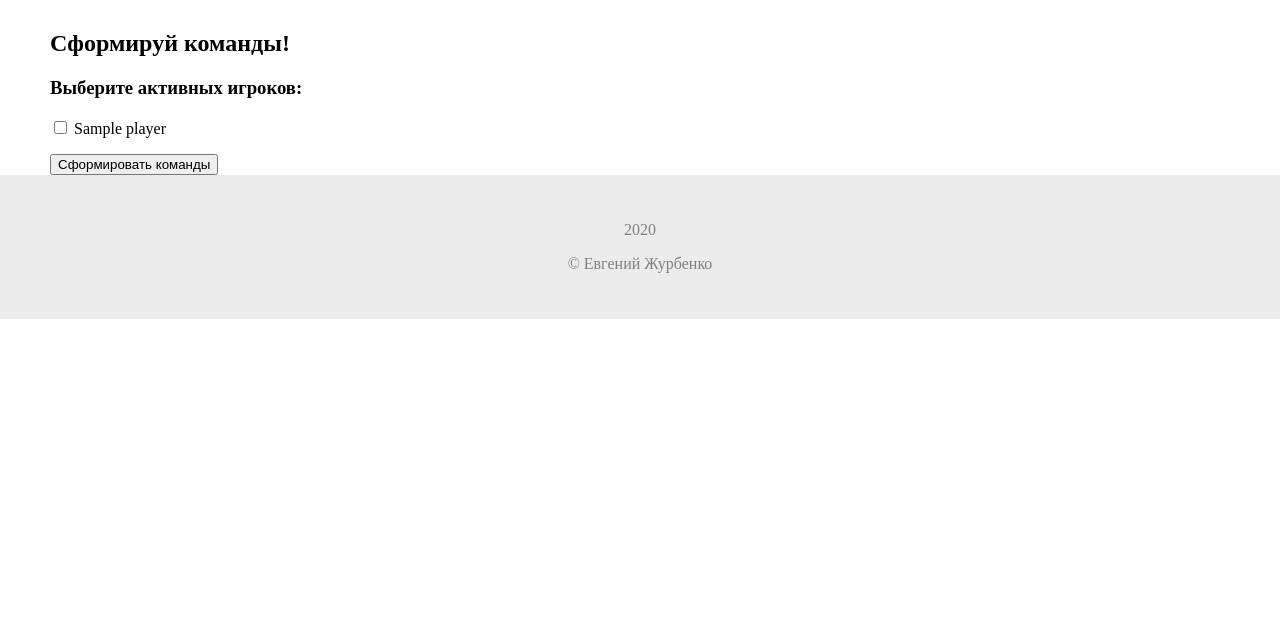
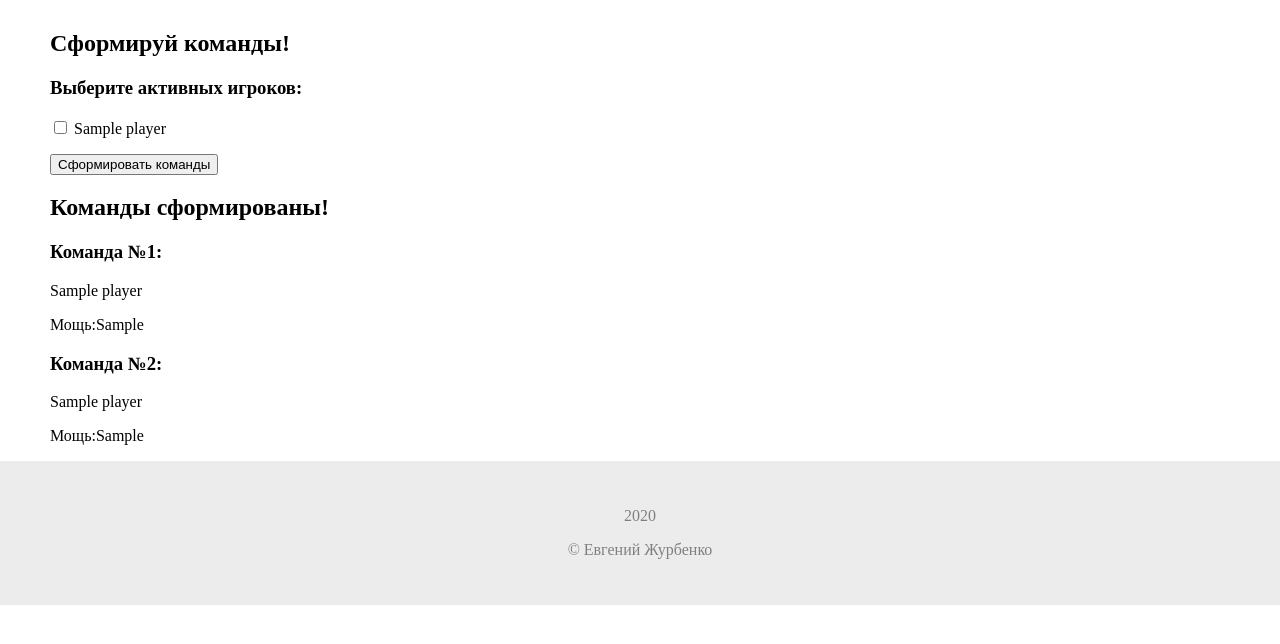
Before and after one commit to EEZH/Team_generator_on_web, a Flask app: template templates/team_gen.html in a window 1280 px wide. Shown: the part 143-787 px from the top of the page. Run offline with Flask 2, Linux system fonts and the light colour scheme; the template is opened without the code that fills it: most values are stand-ins (such as "Sample title", 1, 10 or a date in 2020).

Commit message:
working version #1

```diff
--- a/functions.py
+++ b/functions.py
@@ -42,7 +42,7 @@ def ap_list_getter():
     cursor.execute(query_active_players)
     conn.commit()
     active_players.append(cursor.fetchall())
-    print(active_players)
+    # print(active_players)
     return active_players
 
 
@@ -75,8 +75,8 @@ def team_power(team):
     team_power = 0
     for player in team:
         team_power += player.average_stats
-        print(player.name)
-    print(team_power)
+        # print(player.name)
+    # print(team_power)
     return team_power
 
 
--- a/main.py
+++ b/main.py
@@ -1,7 +1,6 @@
 from flask import Flask, render_template, request, redirect
-from data import players_class_list, players, year, a
-
-from functions import db_list_getter
+from data import players, year
+from functions import team_power, delta_power, team_clbr
 
 app = Flask(__name__)
 
@@ -15,14 +14,62 @@ def home():
 def team_gen():
     if request.method == "GET":
         return render_template("team_gen.html", players=players, year=year)
-    list = []
-    active = dict(
-    player=request.form["name"]
-    )
-    list.append(active)
-    print(list)
-    return render_template("team_gen.html", players=players, year=year)
 
+    active_players = request.form.getlist("myPlayer")
+
+    # формируем список экземпляров класса Player из активных игроков
+    def active_payers_list():
+        active_players_list = []
+        for myPlayer in players:
+            for act_player in active_players:
+                if act_player == myPlayer.name:
+                    active_players_list.append(myPlayer)
+        return active_players_list
+
+    # myPlayers = active_payers_list()
+    # print(myPlayers)
+    # определям количество игроков в командах
+    def div_players_team(active_players_list):
+        team_1_cnt = len(active_payers_list()) // 2
+        team_2_cnt = len(active_payers_list()) - team_1_cnt
+
+        return team_1_cnt, team_2_cnt
+
+    # two_teams_len = div_players_team(active_payers_list())
+    # print(two_teams_len)
+
+    # формируем команды
+    def team_creator():
+        team_1 = []
+        team_2 = []
+
+        # формируем команду №1
+        for i in range(div_players_team(active_payers_list())[0]):
+            team_1.append(active_payers_list()[i])
+
+        # формируем команду №2
+        for i in range(div_players_team(active_payers_list())[0],
+                       div_players_team(active_payers_list())[0] + div_players_team(active_payers_list())[1]):
+            team_2.append(active_payers_list()[i])
+
+        return team_1, team_2
+
+    teams = team_creator()
+    print(teams)
+    team1_power = team_power(team_creator()[0])
+    team2_power = team_power(team_creator()[1])
+    delta_power_loc = delta_power(team_creator()[0], team_creator()[1])
+    clbr = team_clbr(team_creator()[0], team_creator()[1])
+    team1 = clbr[0]
+    team2 = clbr[1]
+    # print(team1, team2)
+
+    return render_template("team_gen.html", players=players, year=year, team1=team1, team1_power=team_power(team1), team2=team2, team2_power=team_power(team2))
+
+
+@app.route("/team_gen/teams_viewer/")
+def teams_viewer():
+    return render_template("teams_viewer.html", year=year)
 
 
 @app.route("/players/")
--- a/templates/base.html
+++ b/templates/base.html
@@ -30,6 +30,9 @@
 
         {% block button %}
         {% endblock %}
+
+        {% block viewer %}
+        {% endblock %}
     </section>
     <footer class="footer">
         <p>{% block date %}{% endblock %} &copy; Евгений Журбенко</p>
--- a/templates/team_gen.html
+++ b/templates/team_gen.html
@@ -6,11 +6,11 @@
 <h3>Выберите активных игроков:</h3>
 
 <!--<label><input type="checkbox" name="Евгений Журбенко"><span></span></label>-->
-<form action="/team_gen/" method="post">
+<form action="/team_gen/" method="POST">
 
     {% for player in players %}
     <label>
-    <input type="checkbox" name="name"> {{ player.name }}
+    <input type="checkbox" name="myPlayer" value="{{ player.name }}"> {{ player.name }}
     </label>
 
     {% endfor %}
@@ -21,6 +21,21 @@
 <p></p>
 <button type="submit">Сформировать команды</button>
 {% endblock %}
+
+    {% block viewer %}
+    <h2>Команды сформированы!</h2>
+    <h3>Команда №1:
+    {% for player in team1 %}
+    </h3><p>{{ player.name }}</p>
+    {% endfor %}
+    <p>Мощь:{{team1_power}}</p>
+
+    <h3>Команда №2:
+    {% for player in team2 %}
+    </h3><p>{{ player.name }}</p>
+    {% endfor %}
+    <p>Мощь:{{team2_power}}</p>
+    {% endblock %}
 </form>
 {% block date %}
 <p>{{ year }}</p>
```
Also changed, not shown: templates/teams_viewer.html (added, +23 -0 lines).
